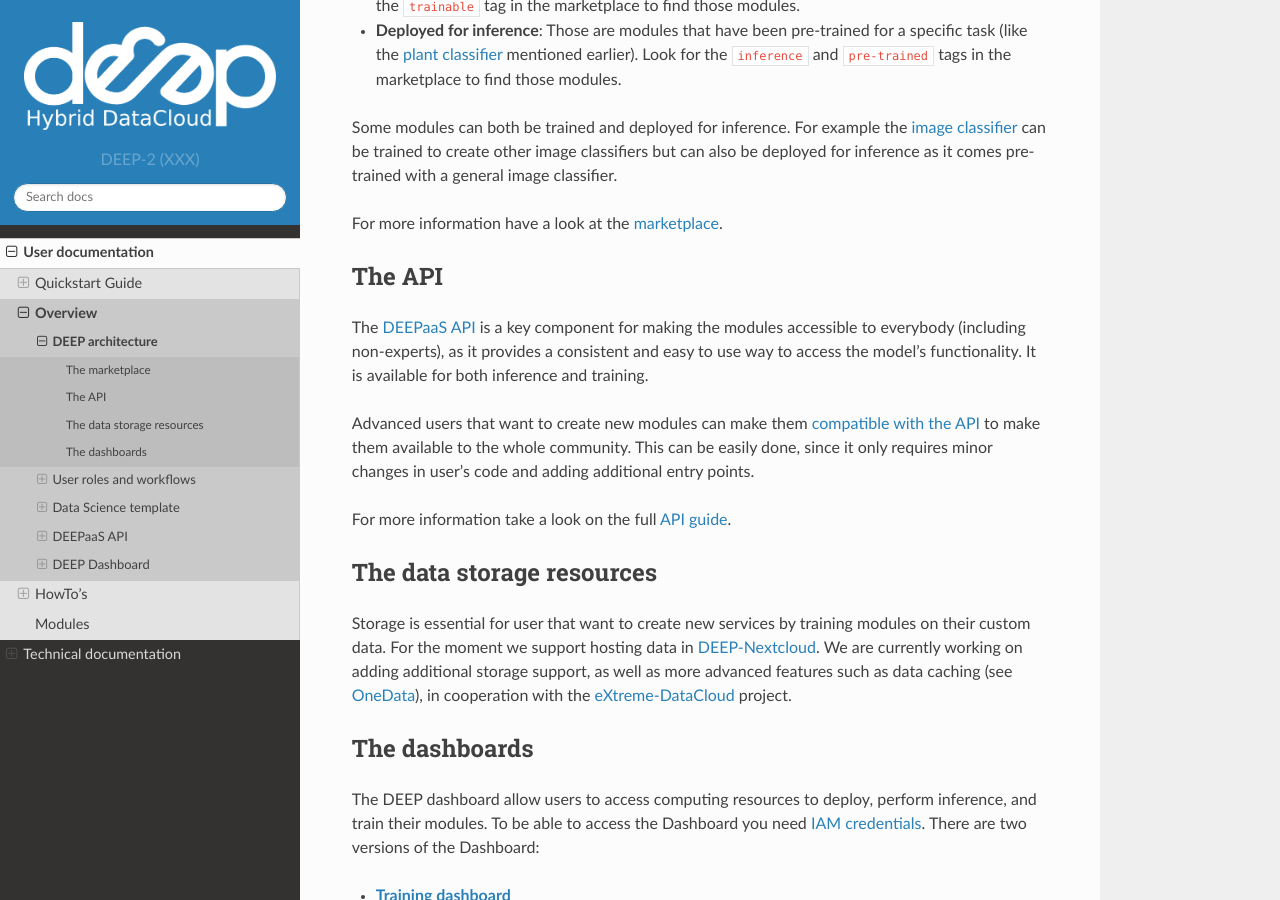
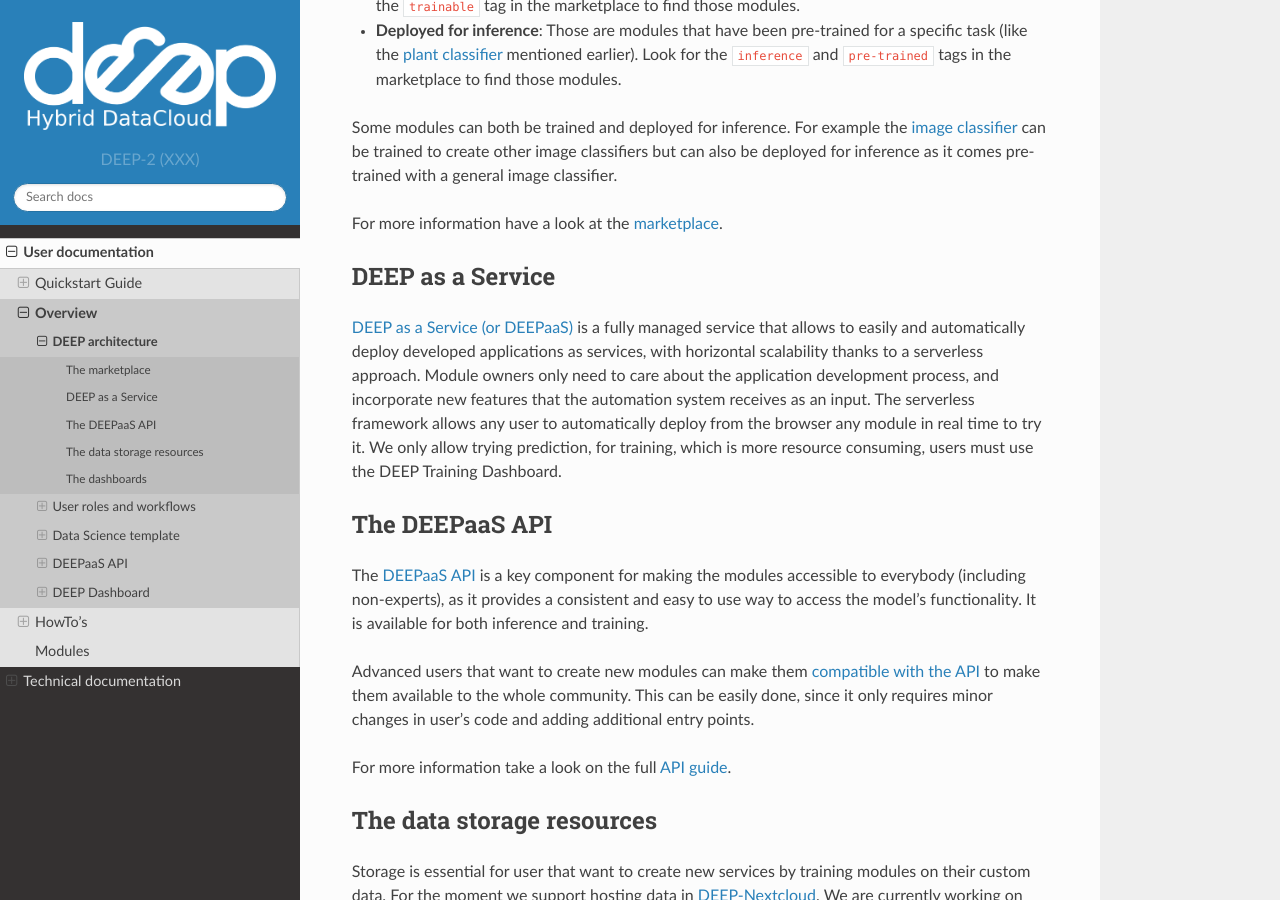
Before and after one commit to deephdc/deep-docs, a Sphinx documentation site: the page built from source/user/overview/architecture.rst, in a window 1280 px wide and 900 px high, scrolled down 438 px. Built offline with Sphinx 7.4.7 and the Read the Docs theme 2.0.0, drawn with Linux system fonts in a browser that asks for light colours.

Commit message:
add deepaas serverless docs

```diff
--- a/source/index.rst
+++ b/source/index.rst
@@ -36,6 +36,7 @@ following section.
     * `DEEP IAM <https://iam.deep-hybrid-datacloud.eu/>`_
     * `DEEP Open Catalog - Marketplace <https://marketplace.deep-hybrid-datacloud.eu/>`_
     * DEEP Dashboard (`Training <https://train.deep-hybrid-datacloud.eu/>`_, `Advanced <https://paas.cloud.cnaf.infn.it/>`_)
+    * `DEEPaaS: DEEP as a Service <https://deepaas.deep-hybrid-datacloud.eu/>`_
     * `DEEP Nextcloud <https://nc.deep-hybrid-datacloud.eu>`_
     * `Official GitHub <https://github.com/deephdc>`_
     * `Official DockerHub <https://hub.docker.com/u/deephdc/>`_
--- a/source/user/howto/index.rst
+++ b/source/user/howto/index.rst
@@ -10,6 +10,7 @@ HowTo's
    Train a model locally <train-model-locally>
    Train a model remotely <train-model-remotely>
    Perform inference locally <inference-locally>
+   Perform inference remotely <inference-remotely>
    Add module to the DEEP marketplace <add-to-DEEP-marketplace>
    Use rclone <rclone>
    Install and configure oidc-agent <oidc-agent>
--- a/source/user/overview/architecture.rst
+++ b/source/user/overview/architecture.rst
@@ -29,8 +29,19 @@ general image classifier.
 For more information have a look at the `marketplace <https://marketplace.deep-hybrid-datacloud.eu/>`_.
 
 
-The API
-=======
+DEEP as a Service
+=================
+
+`DEEP as a Service (or DEEPaaS) <https://deepaas.deep-hybrid-datacloud.eu/>`_ is a fully managed service that allows
+to easily and automatically deploy developed applications as services, with horizontal scalability thanks to a
+serverless approach. Module owners only need to care about the application development process, and incorporate
+new features that the automation system receives as an input.  The serverless framework  allows any user to
+automatically deploy from the browser any module in real time to try it. We only allow trying prediction, for training,
+which is more resource consuming, users must use the DEEP Training Dashboard.
+
+
+The DEEPaaS API
+===============
 
 The :doc:`DEEPaaS API <api>` is a key component for making the modules accessible to everybody (including non-experts), as it
 provides a consistent and easy to use way to access the model's functionality. It is available for both inference and training.
--- a/source/user/overview/user-roles.rst
+++ b/source/user/overview/user-roles.rst
@@ -18,12 +18,13 @@ that has been containerized, and use it to classify their own plant images.
 **What DEEP can offer to you:**
 
 * a :ref:`catalogue <user/overview/architecture:The marketplace>` full of ready-to-use modules to perform inference with your data
-* an :ref:`API <user/overview/architecture:The API>` to easily interact with the services
+* an :ref:`API <user/overview/architecture:The DEEPaaS API>` to easily interact with the services
 * solutions to run the inference in the Cloud or in your local resources
 * the ability to develop complex topologies by composing different modules
 
 **Related HowTo's:**
 
+* :doc:`How to perform inference remotely <../howto/inference-remotely>`
 * :doc:`How to perform inference locally <../howto/inference-locally>`
 
 
@@ -42,7 +43,7 @@ model and retrains it to perform `seed classification <https://marketplace.deep-
 **What DEEP can offer to you:**
 
 * the ability to train out-of-the-box a module of the :ref:`catalogue <user/overview/architecture:The marketplace>` on your personal dataset
-* an :ref:`API <user/overview/architecture:The API>` to easily interact with the model
+* an :ref:`API <user/overview/architecture:The DEEPaaS API>` to easily interact with the model
 * data :ref:`storage resources <user/overview/architecture:The data storage resources>` to access your dataset
   (`DEEP-Nextcloud <https://nc.deep-hybrid-datacloud.eu>`_, `OneData <https://onedata.org/>`_, ...)
 * the ability to deploy the developed service on Cloud resources
```
Also changed, not shown: source/user/howto/inference-remotely.rst (added, +23 -0 lines).
